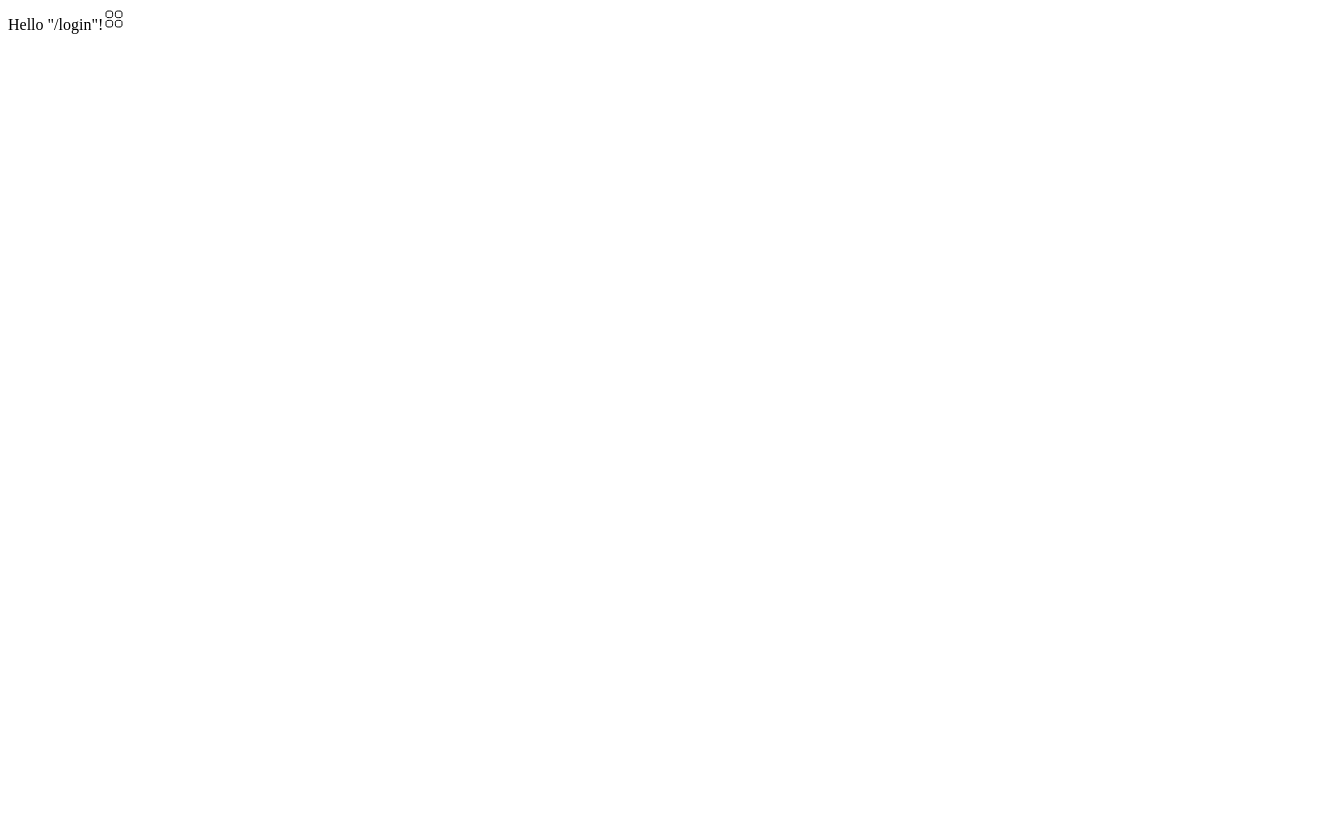
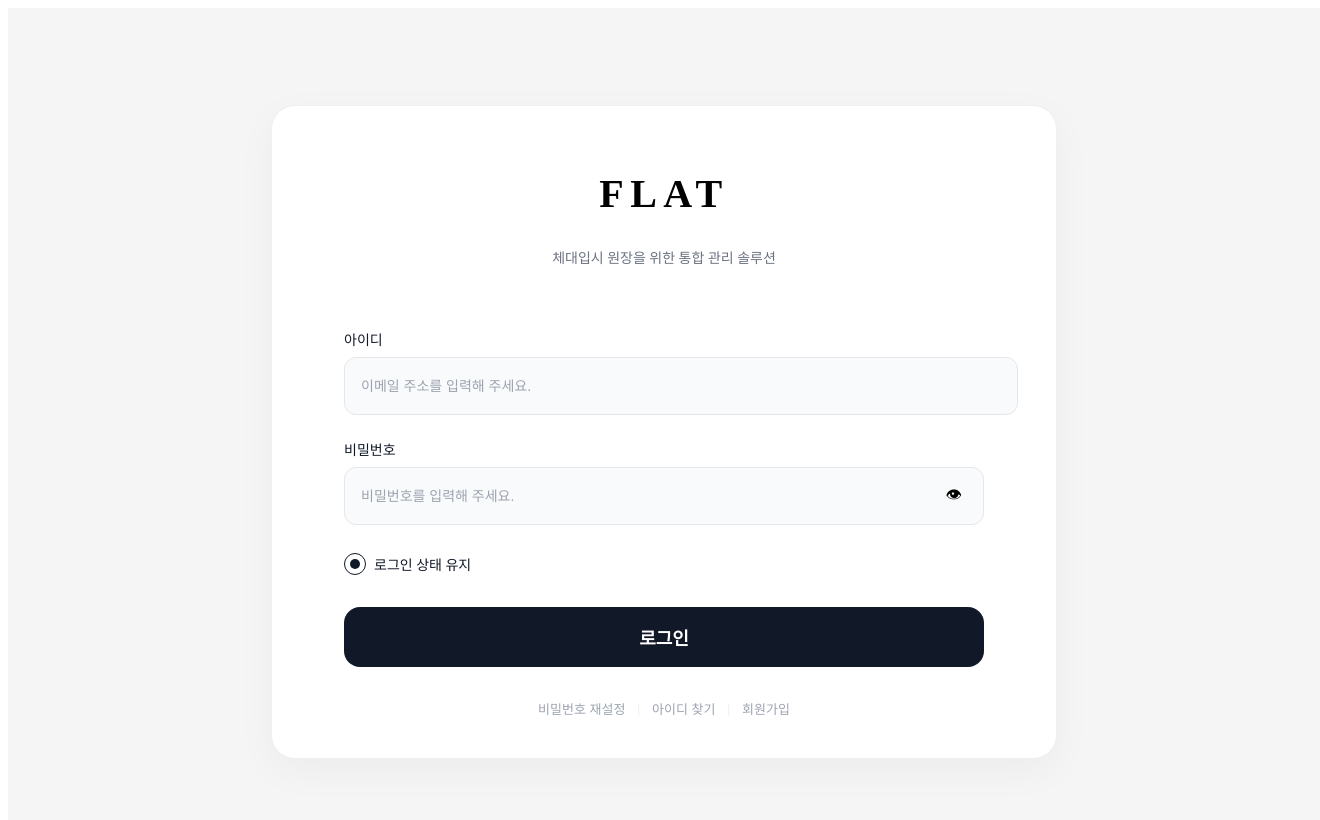
Before and after one commit to GhoRid/flat, a React (Vite) app: page /login in a window 1280 px wide. Shown: the top 820 px of the page, 1320 px wide, since content can reach past the window. Built offline with nearby package versions, Linux system fonts and the light colour scheme.

Commit message:
Add login page components including form, logo section, and footer links

```diff
--- /dev/null
+++ b/src/routes/login/-components/LoginFooterLinks.tsx
@@ -0,0 +1,40 @@
+import styled from "styled-components";
+
+export default function LoginFooterLinks() {
+  return (
+    <BottomLinks>
+      <BottomLinkButton type="button">비밀번호 재설정</BottomLinkButton>
+      <Divider>|</Divider>
+      <BottomLinkButton type="button">아이디 찾기</BottomLinkButton>
+      <Divider>|</Divider>
+      <BottomLinkButton type="button">회원가입</BottomLinkButton>
+    </BottomLinks>
+  );
+}
+
+const BottomLinks = styled.div`
+  margin-top: 32px;
+  display: flex;
+  justify-content: center;
+  align-items: center;
+  gap: 12px;
+  font-size: 13px;
+  color: #9ca3af;
+`;
+
+const BottomLinkButton = styled.button`
+  border: none;
+  background: transparent;
+  cursor: pointer;
+  padding: 0;
+  font-size: inherit;
+  color: inherit;
+
+  &:hover {
+    color: #6b7280;
+  }
+`;
+
+const Divider = styled.span`
+  color: #e5e7eb;
+`;
--- /dev/null
+++ b/src/routes/login/-components/LoginForm.tsx
@@ -0,0 +1,183 @@
+import type { FormEvent } from "react";
+import styled from "styled-components";
+
+type LoginFormProps = {
+  onSubmit: (e: FormEvent<HTMLFormElement>) => void;
+};
+
+export default function LoginForm({ onSubmit }: LoginFormProps) {
+  return (
+    <Form onSubmit={onSubmit}>
+      <FieldGroup>
+        <Label htmlFor="email">아이디</Label>
+        <Input
+          id="email"
+          type="email"
+          placeholder="이메일 주소를 입력해 주세요."
+          required
+        />
+      </FieldGroup>
+
+      <FieldGroup>
+        <Label htmlFor="password">비밀번호</Label>
+        <PasswordWrapper>
+          <Input
+            id="password"
+            type="password"
+            placeholder="비밀번호를 입력해 주세요."
+            required
+          />
+          <PasswordToggle type="button" aria-label="비밀번호 보기">
+            {/* 아이콘은 나중에 SVG로 교체해 주세요. */}
+            👁
+          </PasswordToggle>
+        </PasswordWrapper>
+      </FieldGroup>
+
+      <OptionsRow>
+        <CheckboxLabel>
+          <Checkbox type="checkbox" defaultChecked />
+          <CheckboxVisual />
+          <CheckboxText>로그인 상태 유지</CheckboxText>
+        </CheckboxLabel>
+      </OptionsRow>
+
+      <SubmitButton type="submit">로그인</SubmitButton>
+    </Form>
+  );
+}
+
+const Form = styled.form`
+  display: flex;
+  flex-direction: column;
+  gap: 24px;
+`;
+
+const FieldGroup = styled.div`
+  display: flex;
+  flex-direction: column;
+  gap: 8px;
+`;
+
+const Label = styled.label`
+  font-size: 14px;
+  font-weight: 500;
+  color: #111827;
+`;
+
+const Input = styled.input`
+  width: 100%;
+  height: 56px;
+  padding: 0 16px;
+  border-radius: 12px;
+  border: 1px solid #e5e7eb;
+  font-size: 14px;
+  outline: none;
+  background-color: #f9fafb;
+
+  &::placeholder {
+    color: #9ca3af;
+  }
+
+  &:focus {
+    border-color: #111827;
+    background-color: #ffffff;
+  }
+`;
+
+const PasswordWrapper = styled.div`
+  position: relative;
+  display: flex;
+  align-items: center;
+`;
+
+const PasswordToggle = styled.button`
+  position: absolute;
+  right: 16px;
+  top: 50%;
+  transform: translateY(-50%);
+  border: none;
+  background: transparent;
+  cursor: pointer;
+  font-size: 16px;
+`;
+
+const OptionsRow = styled.div`
+  margin-top: 4px;
+  display: flex;
+  align-items: center;
+  justify-content: flex-start;
+`;
+
+const CheckboxLabel = styled.label`
+  position: relative;
+  display: inline-flex;
+  align-items: center;
+  gap: 8px;
+  cursor: pointer;
+  font-size: 14px;
+`;
+
+const Checkbox = styled.input`
+  position: absolute;
+  opacity: 0;
+  pointer-events: none;
+`;
+
+const CheckboxVisual = styled.span`
+  width: 20px;
+  height: 20px;
+  border-radius: 999px;
+  border: 1px solid #d1d5db;
+  display: inline-flex;
+  align-items: center;
+  justify-content: center;
+  background-color: #ffffff;
+  transition: all 0.15s ease-out;
+
+  &::before {
+    content: "";
+    width: 10px;
+    height: 10px;
+    border-radius: 999px;
+    background-color: #111827;
+    transform: scale(0);
+    transition: transform 0.15s ease-out;
+  }
+
+  ${Checkbox}:checked + & {
+    border-color: #111827;
+
+    &::before {
+      transform: scale(1);
+    }
+  }
+`;
+
+const CheckboxText = styled.span`
+  color: #111827;
+`;
+
+const SubmitButton = styled.button`
+  margin-top: 8px;
+  width: 100%;
+  height: 60px;
+  border-radius: 16px;
+  border: none;
+  font-size: 18px;
+  font-weight: 600;
+  background: #111827;
+  color: #ffffff;
+  cursor: pointer;
+  transition:
+    background-color 0.15s ease-out,
+    transform 0.05s ease-out;
+
+  &:hover {
+    background-color: #000000;
+  }
+
+  &:active {
+    transform: translateY(1px);
+  }
+`;
--- /dev/null
+++ b/src/routes/login/-components/LoginLogoSection.tsx
@@ -0,0 +1,31 @@
+import styled from "styled-components";
+
+export default function LoginLogoSection() {
+  return (
+    <LogoArea>
+      {/* 실제 로고 이미지가 있다면 아래 주석을 풀고 사용하세요. */}
+      {/* <LogoImage src={FlatLogo} alt="FLAT 로고" /> */}
+      <LogoText>FLAT</LogoText>
+      <LogoSubText>체대입시 원장을 위한 통합 관리 솔루션</LogoSubText>
+    </LogoArea>
+  );
+}
+
+const LogoArea = styled.div`
+  display: flex;
+  flex-direction: column;
+  align-items: center;
+  margin-bottom: 48px;
+`;
+
+const LogoText = styled.div`
+  font-size: 40px;
+  letter-spacing: 0.16em;
+  font-weight: 700;
+  margin-bottom: 16px;
+`;
+
+const LogoSubText = styled.p`
+  font-size: 14px;
+  color: #6b7280;
+`;
--- a/src/routes/login/index.tsx
+++ b/src/routes/login/index.tsx
@@ -1,15 +1,56 @@
 import { createFileRoute } from "@tanstack/react-router";
-import DashBoardIcon from "@svgs/dashboard.svg?react";
+import styled from "styled-components";
+import type { FormEvent } from "react";
+import LoginLogoSection from "./-components/LoginLogoSection";
+import LoginForm from "./-components/LoginForm";
+import LoginFooterLinks from "./-components/LoginFooterLinks";
 
 export const Route = createFileRoute("/login/")({
-  component: RouteComponent,
+  component: LoginPage,
 });
 
-function RouteComponent() {
+function LoginPage() {
+  const handleSubmit = (e: FormEvent<HTMLFormElement>) => {
+    e.preventDefault();
+    // TODO: 로그인 API 연동
+  };
+
   return (
-    <div>
-      Hello "/login"!
-      <DashBoardIcon />
-    </div>
+    <PageWrapper>
+      <Card>
+        <LoginLogoSection />
+        <LoginForm onSubmit={handleSubmit} />
+        <LoginFooterLinks />
+      </Card>
+    </PageWrapper>
   );
 }
+
+const PageWrapper = styled.div`
+  min-height: 100vh;
+  width: 100%;
+  display: flex;
+  align-items: center;
+  justify-content: center;
+  background-color: #f5f5f5;
+  padding: 24px;
+`;
+
+const Card = styled.div`
+  width: 100%;
+  max-width: 640px;
+  background-color: #ffffff;
+  border-radius: 24px;
+  padding: 64px 72px 40px;
+  box-shadow: 0 12px 40px rgba(0, 0, 0, 0.04);
+  border: 1px solid #f0f0f0;
+
+  display: flex;
+  flex-direction: column;
+  align-items: stretch;
+
+  @media (max-width: 768px) {
+    padding: 40px 24px 32px;
+    border-radius: 16px;
+  }
+`;
```
